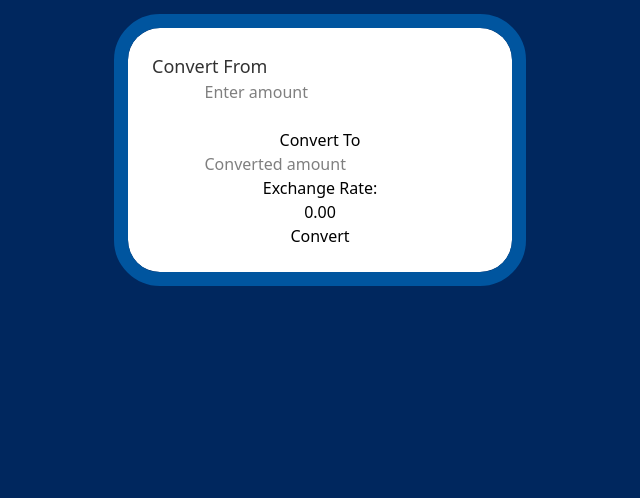
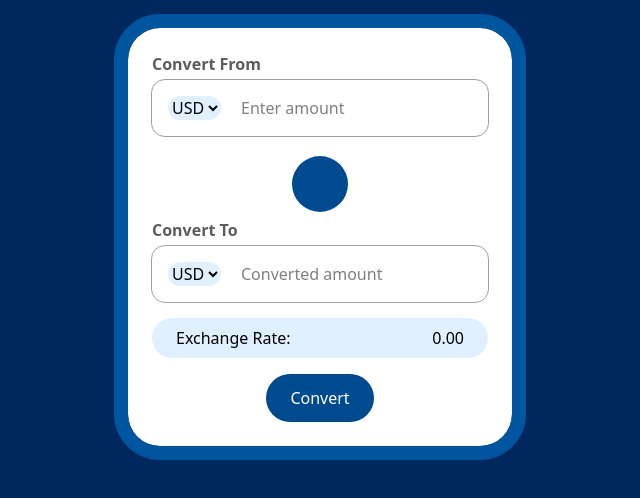
Before and after one commit to code-yashkumar/mini_projects, a website: page currency-converter/index.html in a window 1280 px wide. Shown: the part 140-638 px from the top of the page, without its empty margins (320-960 px from the left). Drawn offline with Linux system fonts and the light colour scheme.

Commit message:
basic ui and features completed in html

```diff
--- a/currency-converter/index.html
+++ b/currency-converter/index.html
@@ -1,38 +1,57 @@
 <!DOCTYPE html>
 <html lang="en">
+
 <head>
     <meta charset="UTF-8">
     <meta name="viewport" content="width=device-width, initial-scale=1.0">
     <title>Currency Converter</title>
     <link rel="stylesheet" href="src/output.css">
 </head>
+
 <body class="flex flex-col items-center bg-(--bgblue) min-h-screen text-white pt-16">
 
     <h1 class="font-sporten text-[3rem]">CURRENCY CONVERTER</h1>
-    <main class="text-center bg-white text-black rounded-4xl p-6 mt-8 w-[70%] max-w-sm outline-(--borderblue) outline-14">
+    <main
+        class="text-center bg-white text-black rounded-4xl p-6 mt-8 w-[70%] max-w-sm outline-(--borderblue) outline-14">
 
-        <p class="text-left text-(--grey) text-lg text-medium">Convert From</p>
-        <div class="from-container">
-            <div class="from-country-box"></div>
+        <p class="text-left text-(--grey) text-base font-semibold">Convert From</p>
+        <div class="currency-row">
+            <div>
+                <select class="bg-(--accentbg) rounded-full flex">
+                    <option value="USD">USD</option>
+                    <option value="EUR">EUR</option>
+                    <option value="GBP">GBP</option>
+                    <option value="JPY">JPY</option>
+                </select>
+            </div>
             <div class="from-amount-box">
                 <input type="number" class="from-amount-input" placeholder="Enter amount" />
             </div>
         </div>
-        <button class="swap-button"></button>
-        <p>Convert To</p>
-        <div class="to-container">
-            <div class="to-country-box"></div>
+        <button class="swap-button rounded-full bg-(--accent) size-14 mt-4 mb-1"></button>
+        <p class="text-left text-(--grey) text-base font-semibold">Convert To</p>
+        <div class="currency-row">
+            <div>
+                <select class="bg-(--accentbg) rounded-full flex">
+                    <option value="USD">USD</option>
+                    <option value="EUR">EUR</option>
+                    <option value="GBP">GBP</option>
+                    <option value="JPY">JPY</option>
+                </select>
+            </div>
             <div class="to-amount-box">
                 <input type="number" class="to-amount-input" placeholder="Converted amount" readonly />
             </div>
         </div>
-        <section>
-            <p>Exchange Rate: <div class="exchange-rate">0.00</div></p>
+        <section class="bg-(--accentbg) rounded-full p-2 flex justify-between my-4 items-center px-6">
+            <p>Exchange Rate: </p>
+            <div class="exchange-rate">0.00</div>
         </section>
-        <button class="convert-button">Convert</button>
+        <button class="convert-button rounded-full bg-(--accent) py-3 px-6 text-white">Convert</button>
 
     </main>
 
     <script src="script.js"></script>
 </body>
+
 </html>
--- a/currency-converter/src/input.css
+++ b/currency-converter/src/input.css
@@ -12,9 +12,15 @@
   --font-sporten: "sporten", sans-serif;
   --bgblue: #00275E;
   --strap: #000C35;
-  --grey: #323232;
-  --lgrey: #898989;
+  --grey: #5c5c5c;
+  --lgrey: #9e9e9e;
   --accent: #004A90;
   --accentbg: #E1F0FF;
   --borderblue: #00559F;
 }
+
+@layer components{
+  .currency-row{
+    @apply  outline-(--lgrey) outline-1 rounded-[1vw] flex items-center p-4 my-1 justify-between
+  }
+}
```
Also changed, not shown: currency-converter/src/output.css.
